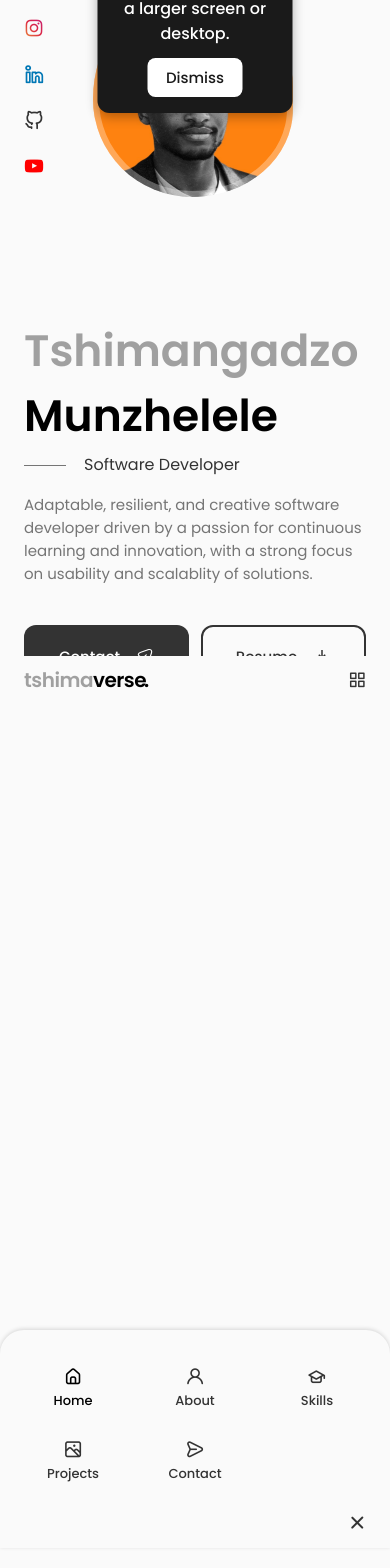
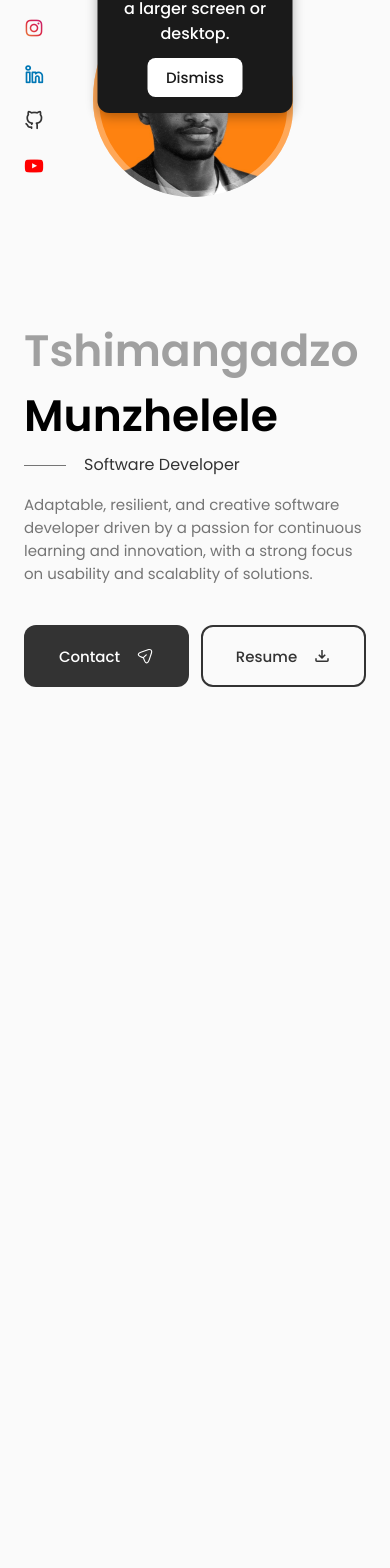
Before and after one commit to Tshimangadzostephen/Tshimaverse, a React (Vite) app: page / in a window 390 px wide. Shown: the part 140-1708 px from the top of the page. Built offline with nearby package versions, Linux system fonts and the light colour scheme.

Commit message:
mobile menu update

```diff
--- a/src/App.tsx
+++ b/src/App.tsx
@@ -47,7 +47,7 @@ function App() {
 
       banner.innerHTML = `
         <span>
-          For the best interactive experience, we recommend using a larger screen or desktop.
+          For the best interactive experience, I recommend using a larger screen or desktop.
         </span>
         <button id="banner-close-btn" style="
           background: #fff;
--- a/src/components/header/Header.css
+++ b/src/components/header/Header.css
@@ -15,12 +15,15 @@
   column-gap: 1rem;
 }
 
+/* Toggle should NOT show on desktop */
 .nav__toggle {
+  display: none;
   color: var(--title-color);
   font-weight: var(--font-medium);
+  cursor: pointer;
 }
 
-/* Showcasy Style Logo */
+/* Logo */
 .nav__logo {
   font-weight: 700;
   font-size: 1.5rem;
@@ -34,12 +37,12 @@
 }
 
 .logo-light {
-  color: #a0a0a0; /* Light gray */
+  color: #a0a0a0;
   font-weight: 700;
 }
 
 .logo-dark {
-  color: #000; /* Black/dark */
+  color: #000;
   font-weight: 700;
 }
 
@@ -49,6 +52,7 @@
   margin-left: -2px;
 }
 
+/* Desktop list */
 .nav__list {
   display: flex !important;
   column-gap: 2rem;
@@ -64,96 +68,183 @@
   transition: 0.3s;
 }
 
-.nav__toggle,
-.nav__close,
+/* Desktop icons visible (your original behavior) */
 .nav__icon {
-  display: none;
+  display: block;
+  font-size: 1.2rem;
 }
 
-/* Active link */
 .active-link,
 .nav__link:hover {
   color: var(--title-color-dark);
 }
 
-/* For medium devices */
+/* Hide mobile-only stuff on desktop */
+.nav__close,
+.nav__footer {
+  display: none;
+}
+
+/* ============================= */
+/* MOBILE OVERLAY MENU */
+/* ============================= */
 @media screen and (max-width: 768px) {
-  .header {
-    top: initial;
-    bottom: 0;
-  }
-
-  .nav {
-    height: var(--header-height);
-  }
-
-  .nav__logo {
-    font-size: 1.25rem;
+  /* show toggle on mobile */
+  .nav__toggle {
+    display: block;
+    font-size: 1.1rem;
   }
 
   .nav__menu {
     position: fixed;
-    bottom: -100%; /* Hide menu */
-    left: 0;
-    width: 100%;
-    background-color: var(--body-color);
-    padding: 2rem 1.5rem 4rem;
-    box-shadow: 0 -1px 4px rgba(0, 0, 0, 0.15);
-    border-radius: 1.5rem 1.5rem 0 0;
-    transition: 0.3s;
+    inset: 0;
+    background: #fff;
+    z-index: 9999;
+
+    display: flex;
+    flex-direction: column;
+    justify-content: center;
+    align-items: center;
+
+    opacity: 0;
+    pointer-events: none;
+    transform: translateY(10px);
+    transition: 0.25s ease;
   }
 
-  /* Show Menu */
   .show__menu {
-    bottom: 0;
+    opacity: 1;
+    pointer-events: auto;
+    transform: translateY(0);
   }
 
+  /* Center list */
   .nav__list {
-    display: grid !important;
-    grid-template-columns: repeat(3, 1fr) !important;
-    gap: 2rem;
+    display: flex !important;
+    flex-direction: column;
+    gap: 0.9rem;
+    text-align: center;
+    padding: 0;
+    margin: 0;
   }
 
-  .nav__icon {
-    font-size: 1.2rem;
+  .nav__item {
+    list-style: none;
   }
 
-  .nav__close {
-    position: absolute;
-    right: 1.3rem;
-    bottom: 0.5rem;
-    font-size: 1.5rem;
-    cursor: pointer;
-    color: var(--title-color);
+  /* Hide desktop icons + text in overlay */
+  .nav__icon {
+    display: none !important;
   }
 
-  .nav__close:hover {
-    color: var(--title-color-dark);
+  .nav__link-text {
+    display: none;
   }
 
-  .nav__toggle {
-    font-size: 1.1rem;
-    cursor: pointer;
+  /* Show mobile labels */
+  .nav__link::after {
+    content: attr(data-mobile);
+    font-size: 1.05rem;
+    letter-spacing: 0.2px;
+    color: #111;
   }
 
-  .nav__toggle,
-  .nav__close,
-  .nav__icon {
+  /* active link lighter */
+  .active-link::after {
+    opacity: 0.55;
+  }
+
+  /* Close button */
+  .nav__close {
+    display: inline-flex;
+    align-items: center;
+    gap: 0.5rem;
+    position: absolute;
+    top: 1.25rem;
+    right: 1.25rem;
+    background: transparent;
+    border: none;
+    cursor: pointer;
+    color: #111;
+    font-size: 1rem;
+  }
+
+  .nav__close-text {
+    font-size: 0.75rem;
+    opacity: 0.8;
+    text-transform: lowercase;
+  }
+
+  /* Footer */
+  .nav__footer {
     display: block;
+    position: absolute;
+    left: 50%;
+    bottom: 1.5rem;
+    transform: translateX(-50%);
+    width: min(320px, 86vw);
+    text-align: center;
+  }
+
+  .nav__footer-row {
+    display: flex;
+    align-items: center;
+    justify-content: center;
+    margin-bottom: 0.75rem;
+  }
+
+  .nav__footer-line {
+    width: 90px;
+    height: 1px;
+    background: rgba(0, 0, 0, 0.25);
+    display: inline-block;
+  }
+
+  .nav__footer-social {
+    display: flex;
+    justify-content: center;
+    margin-bottom: 0.75rem;
+  }
+
+  .nav__footer-linkedin {
+    width: 38px;
+    height: 38px;
+    border-radius: 12px;
+    display: inline-flex;
+    align-items: center;
+    justify-content: center;
+    text-decoration: none;
+    color: rgba(0, 0, 0, 0.65);
+    transition: 0.2s ease;
+  }
+
+  .nav__footer-linkedin:hover {
+    background: rgba(0, 0, 0, 0.06);
+    color: rgba(0, 0, 0, 0.95);
+    transform: translateY(-1px);
+  }
+
+  .nav__footer-text {
+    font-size: 0.7rem;
+    line-height: 1.35;
+    opacity: 0.55;
+    margin: 0 0 1rem 0;
+  }
+
+  .nav__footer-brand {
+    font-size: 0.7rem;
+    letter-spacing: 0.5px;
+    opacity: 0.8;
   }
 }
 
-/* For small devices */
+/* Small devices */
 @media screen and (max-width: 350px) {
   .nav__logo {
     font-size: 1.1rem;
   }
 
-  .nav__menu {
-    padding: 2rem 0.25rem 4rem;
-  }
-
-  .nav__list {
-    column-gap: 0;
+  .nav__footer {
+    bottom: 1.1rem;
   }
 }
--- a/src/components/header/Header.tsx
+++ b/src/components/header/Header.tsx
@@ -1,54 +1,175 @@
-import React, { useState } from "react";
+import React, { useEffect, useState } from "react";
 import "./Header.css";
 
 const Header = () => {
   const [Toggle, ShowMenu] = useState(false);
+  const [activeSection, setActiveSection] = useState("home");
+
+  // Prevent background scroll when mobile menu is open
+  useEffect(() => {
+    const prevOverflow = document.body.style.overflow;
+
+    if (Toggle) document.body.style.overflow = "hidden";
+
+    return () => {
+      document.body.style.overflow = prevOverflow;
+    };
+  }, [Toggle]);
+
+  // Active link on scroll (section spy)
+  useEffect(() => {
+    const sections = document.querySelectorAll("section[id]");
+
+    const onScroll = () => {
+      const scrollY = window.scrollY;
+
+      sections.forEach((current) => {
+        const section = current as HTMLElement;
+        const sectionHeight = section.offsetHeight;
+        const sectionTop = section.offsetTop - 120;
+        const sectionId = section.getAttribute("id");
+
+        if (!sectionId) return;
+
+        if (scrollY >= sectionTop && scrollY < sectionTop + sectionHeight) {
+          setActiveSection(sectionId);
+        }
+      });
+    };
+
+    window.addEventListener("scroll", onScroll);
+    onScroll();
+
+    return () => window.removeEventListener("scroll", onScroll);
+  }, []);
+
+  const closeMenu = () => ShowMenu(false);
+
+  const handleLinkClick = (id: string) => {
+    setActiveSection(id);
+    closeMenu();
+  };
 
   return (
     <header className="header">
       <nav className="nav container">
-        <a href="index.html" className="nav__logo">
+        <a
+          href="#home"
+          className="nav__logo"
+          onClick={() => handleLinkClick("home")}
+        >
           <span className="logo-light">tshima</span>
           <span className="logo-dark">verse</span>
           <span className="logo-dot">.</span>
         </a>
 
         <div className={Toggle ? "nav__menu show__menu" : "nav__menu"}>
+          {/* Close (mobile only) */}
+          <button
+            className="nav__close"
+            onClick={closeMenu}
+            aria-label="Close menu"
+          >
+            <span className="nav__close-text">close</span>
+            <i className="uil uil-times"></i>
+          </button>
+
           <ul className="nav__list grid">
             <li className="nav__item">
-              <a href="#home" className="nav__link active-link">
-                <i className="uil uil-estate nav__icon"></i> Home
+              <a
+                href="#home"
+                data-mobile="Home"
+                onClick={() => handleLinkClick("home")}
+                className={`nav__link ${
+                  activeSection === "home" ? "active-link" : ""
+                }`}
+              >
+                <i className="uil uil-estate nav__icon"></i>
+                <span className="nav__link-text">Home</span>
               </a>
             </li>
+
             <li className="nav__item">
-              <a href="#about" className="nav__link">
-                <i className="uil uil-user nav__icon"></i> About
+              <a
+                href="#about"
+                data-mobile="About"
+                onClick={() => handleLinkClick("about")}
+                className={`nav__link ${
+                  activeSection === "about" ? "active-link" : ""
+                }`}
+              >
+                <i className="uil uil-user nav__icon"></i>
+                <span className="nav__link-text">About</span>
               </a>
             </li>
+
             <li className="nav__item">
-              <a href="#skills" className="nav__link">
-                <i className="uil uil-graduation-cap nav__icon"></i> Skills
+              <a
+                href="#projects"
+                data-mobile="Works"
+                onClick={() => handleLinkClick("projects")}
+                className={`nav__link ${
+                  activeSection === "projects" ? "active-link" : ""
+                }`}
+              >
+                <i className="uil uil-scenery nav__icon"></i>
+                <span className="nav__link-text">Projects</span>
               </a>
             </li>
+
             <li className="nav__item">
-              <a href="#projects" className="nav__link">
-                <i className="uil uil-scenery nav__icon"></i> Projects
+              <a
+                href="#skills"
+                data-mobile="Skills"
+                onClick={() => handleLinkClick("skills")}
+                className={`nav__link ${
+                  activeSection === "skills" ? "active-link" : ""
+                }`}
+              >
+                <i className="uil uil-graduation-cap nav__icon"></i>
+                <span className="nav__link-text">Skills</span>
               </a>
             </li>
+
             <li className="nav__item">
-              <a href="#contact" className="nav__link">
-                <i className="uil uil-message nav__icon"></i> Contact
+              <a
+                href="#contact"
+                data-mobile="Contact"
+                onClick={() => handleLinkClick("contact")}
+                className={`nav__link ${
+                  activeSection === "contact" ? "active-link" : ""
+                }`}
+              >
+                <i className="uil uil-message nav__icon"></i>
+                <span className="nav__link-text">Contact</span>
               </a>
             </li>
           </ul>
 
-          <i
-            className="uil uil-times nav__close"
-            onClick={() => ShowMenu(!Toggle)}
-          ></i>
+          {/* ✅ Your updated footer layout */}
+          <div className="nav__footer">
+            <div className="nav__footer-row">
+              <span className="nav__footer-line" />
+            </div>
+
+            <div className="nav__footer-social">
+              <a
+                href="https://www.linkedin.com/in/tshimangadzo-munzhelele/"
+                target="_blank"
+                rel="noreferrer"
+                className="nav__footer-linkedin"
+                aria-label="LinkedIn"
+              >
+                <i className="uil uil-linkedin"></i>
+              </a>
+            </div>
+
+            <div className="nav__footer-brand">tshimaverse</div>
+          </div>
         </div>
 
-        <div className="nav__toggle" onClick={() => ShowMenu(!Toggle)}>
+        {/* Toggle (mobile only) */}
+        <div className="nav__toggle" onClick={() => ShowMenu(true)}>
           <i className="uil uil-apps"></i>
         </div>
       </nav>
```
